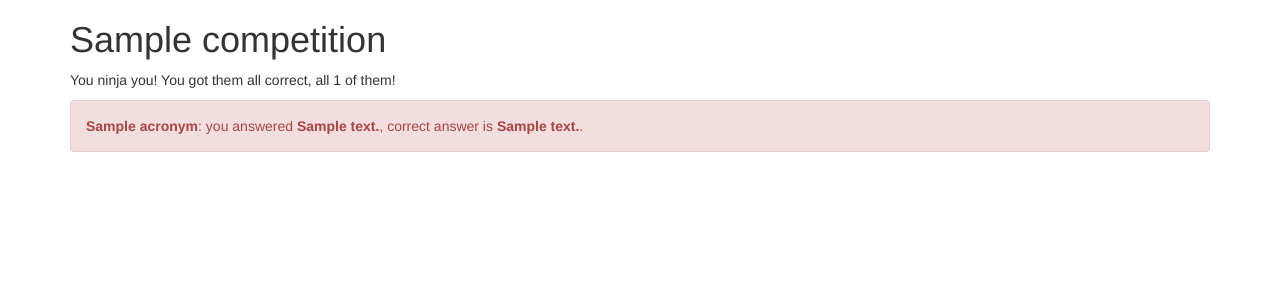
After one commit to tgwizard/acronymbattle.ninja, a Flask app: template src/abn/templates/result.html in a window 1280 px wide. The commit adds this page. Shown: the top 300 px of the page. Run offline with Flask 2, Linux system fonts and the light colour scheme; the template is opened without the code that fills it: most values are stand-ins (such as "Sample title", 1, 10 or a date in 2020); some libraries are stand-ins or nearby versions.

Commit message:
Implement simple answer and result functionality

```diff
--- a/src/abn/app.py
+++ b/src/abn/app.py
@@ -1,4 +1,4 @@
-from flask import Flask, render_template
+from flask import Flask, render_template, request, abort
 
 from abn.repos import CompetitionRepo
 
@@ -8,4 +8,58 @@ app = Flask(__name__)
 
 @app.route('/')
 def index():
-    return render_template('index.html', competitions=CompetitionRepo.get_competitions())
+    return render_template('index.html', competitions=CompetitionRepo.list())
+
+
+@app.route('/competitions/<slug>', methods=['GET'])
+def start_competition(slug):
+    competition = CompetitionRepo.get(slug)
+    if not competition:
+        abort(404)
+
+    return render_template('competition.html', competition=competition, answers=[], index=1)
+
+
+@app.route('/competitions/<slug>', methods=['POST'])
+def show_acronym(slug):
+    competition = CompetitionRepo.get(slug)
+    if not competition:
+        abort(404)
+
+    index = int(request.form['index'])
+    answer = request.form['answer']
+    answers = request.form.getlist('answers')
+
+    answers.append(answer)
+
+    if index < 1 or index > len(competition.acronyms):
+        abort(404)
+    if index == len(competition.acronyms):
+        return show_result(competition, answers)
+
+    return render_template('competition.html', competition=competition, answers=answers, index=index+1)
+
+
+def show_result(competition, answers):
+    class Result(object):
+        def __init__(self, acronym, answer):
+            self.acronym = acronym
+            self.answer = answer
+            self.is_correct = self._is_correct()
+
+        def _is_correct(self):
+            answer = self.answer.replace('-', ' ').lower()
+            correct_answer = self.acronym.answer.replace('-', ' ').lower()
+            return answer == correct_answer
+
+    results = [Result(acronym, answer) for acronym, answer in zip(competition.acronyms, answers)]
+    num_correct = len([x for x in results if x.is_correct])
+    num_total = len(competition.acronyms)
+
+    return render_template(
+        'result.html',
+        competition=competition,
+        results=results,
+        num_correct=num_correct,
+        num_total=num_total
+    )
--- a/src/abn/templates/index.html
+++ b/src/abn/templates/index.html
@@ -4,7 +4,7 @@
   <p>Are you ready for battle!?</p>
 
   <ul>
-  {% for competition in competitions -%}
+  {%- for competition in competitions %}
     <li><a href="/competitions/{{ competition.slug }}">{{ competition.name }}</a></li>
   {%- endfor %}
   </ul>
--- /dev/null
+++ b/src/abn/templates/result.html
@@ -0,0 +1,20 @@
+{% extends "base.html" %}
+{% block content %}
+  <h1>{{ competition.name }}</h1>
+
+  <p>
+    {%- if num_correct == 0 %}
+      You ninja'd nothing, not a single answer of {{ num_total }} acronyms was correct!
+    {%- elif num_correct == num_total %}
+      You ninja you! You got them all correct, all {{ num_total }} of them!
+    {%- else %}
+      You ninja'd {{ num_correct }} of {{ num_total }} acronyms correctly!
+    {%- endif %}
+  </p>
+
+  {%- for result in results %}
+  <div class="alert {% if result.is_correct %}alert-success{% else %}alert-danger{% endif %}">
+    <strong>{{ result.acronym.acronym }}</strong>: you answered <strong>{{ result.answer }}</strong>, correct answer is <strong>{{ result.acronym.answer }}</strong>.
+  </div>
+  {%- endfor %}
+{% endblock %}
```
Also changed, not shown: src/abn/repos.py (+32 -6 lines), src/abn/templates/competition.html (added, +13 -0 lines).
